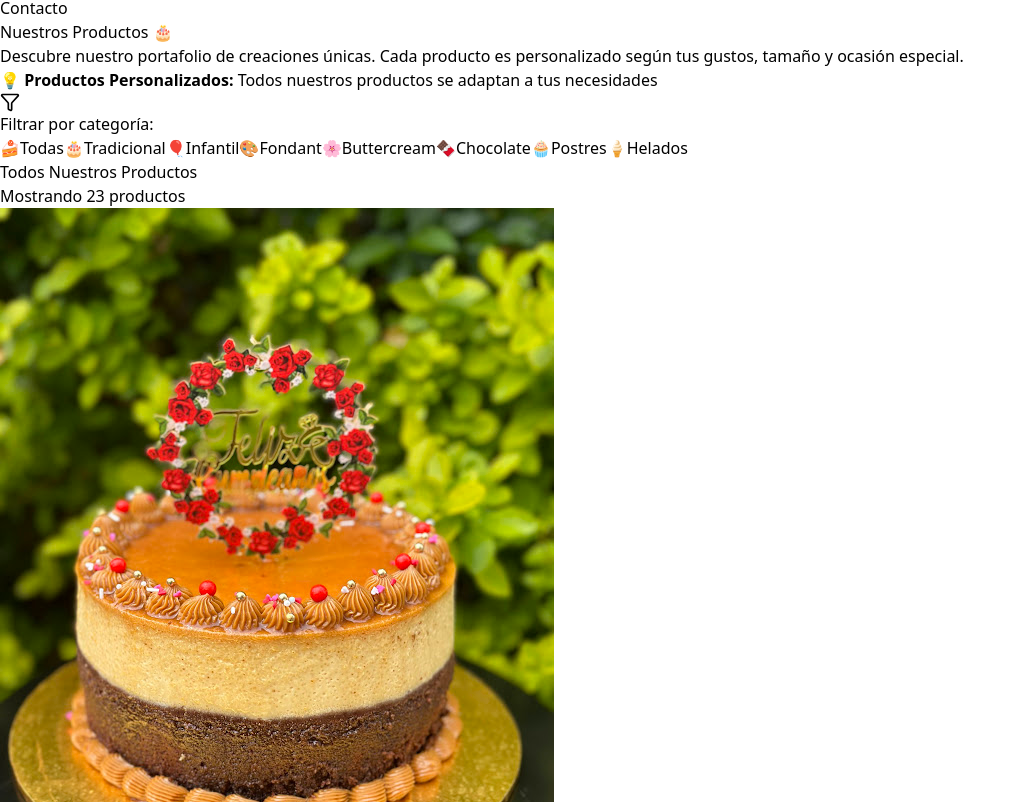
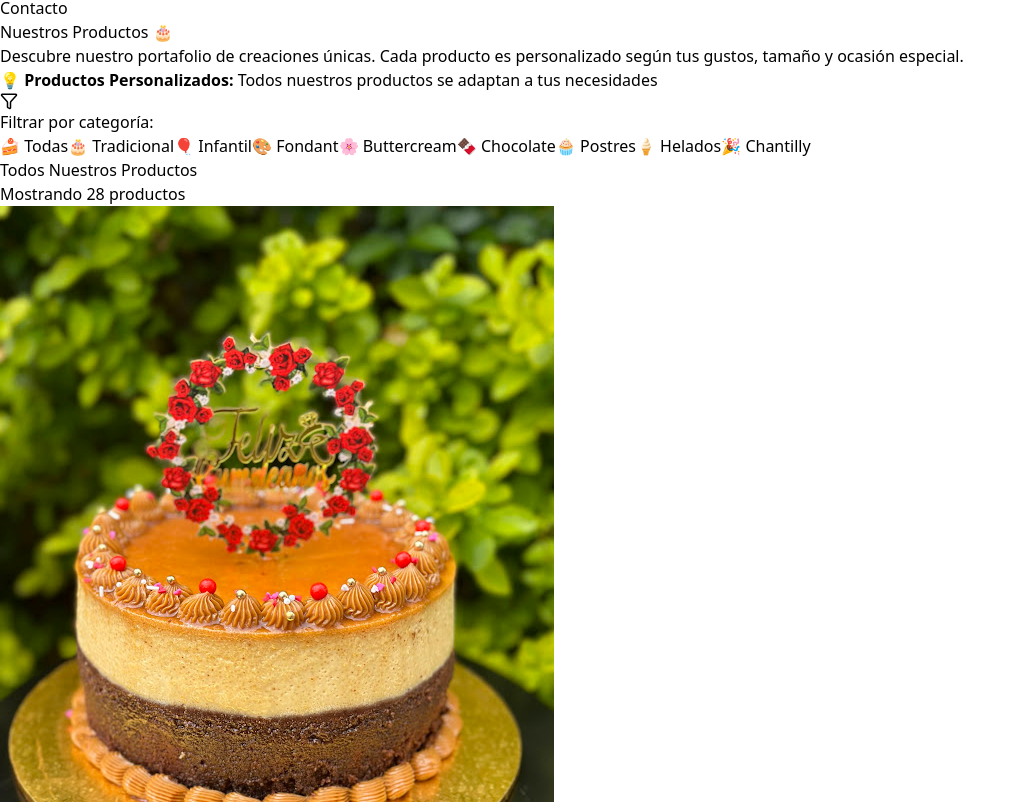
Before and after one commit to Mauriizio/sturdy-rotary-phone, a React (Vite) app: page /productos in a window 1280 px wide. Shown: the part 1818-2620 px from the top of the page, without its empty margins (0-1026 px from the left). Built offline with nearby package versions, Linux system fonts and the light colour scheme.

Commit message:
detalles de tamaño de producto seleccionado arreglado

```diff
--- a/src/pages/Productos.jsx
+++ b/src/pages/Productos.jsx
@@ -30,6 +30,7 @@ Me gustaría cotizar algo similar. ¿Podrían ayudarme con los detalles y precio
     { id: "chocolate", nombre: "Chocolate", emoji: "🍫" },
     { id: "postres", nombre: "Postres", emoji: "🧁" },
     { id: "helados", nombre: "Helados", emoji: "🍦" },
+    { id: "chantilly", nombre: "Chantilly", emoji: "🎉" },
   ]
 
   const productos = [
@@ -62,19 +63,19 @@ Me gustaría cotizar algo similar. ¿Podrían ayudarme con los detalles y precio
     // Tortas Infantil
     {
       id: 4,
-      nombre: "Torta Paw Patrol Chantilly",
+      nombre: "Torta Paw Patrol",
       categoria: "infantil",
-      descripcion: "Torta temática Paw Patrol Cubierta de Chantilly",
+      descripcion: "Torta temática Paw Patrol",
       imagen: "/public/Tortas/infantil3.jpg",
       tags: ["Paw Patrol", "Chantilly", "Infantil"],
     },
     {
       id: 5,
-      nombre: "Torta Dragon Ball Chantilly",
+      nombre: "Torta Dragon Ball",
       categoria: "infantil",
       descripcion: "Torta de Dragon Ball Chantilly",
       imagen: "/public/Tortas/infantil1.jpg",
-      tags: ["Superhéroes", "DragonBall", "Infantil"],
+      tags: [ "DragonBall", "Infantil"],
     },
     {
       id: 6,
@@ -84,6 +85,51 @@ Me gustaría cotizar algo similar. ¿Podrían ayudarme con los detalles y precio
       imagen: "/public/Tortas/infantil2.jpg",
       tags: ["Chantilly", "Infantil", "One Piece"],
     },
+    {
+      id: 24,
+      nombre: "Torta Granja de Zenon",
+      categoria: "infantil",
+      descripcion: "Torta Granja de Zenon Chantilly",
+      imagen: "/public/Tortas/infantil4.jpg",
+      tags: ["Chantilly", "Infantil", "Granja Zenon"],
+    },
+
+     {
+      id: 25,
+      nombre: "Torta 44 Cats",
+      categoria: "infantil",
+      descripcion: "Torta diseño 44 Cats",
+      imagen: "/public/Tortas/infantil5.jpg",
+      tags: ["Chantilly", "Infantil", "44 Cats"],
+    },
+
+    {
+      id: 26,
+      nombre: "Torta Stranger Things",
+      categoria: "infantil",
+      descripcion: "Torta diseño Stranger Things",
+      imagen: "/public/Tortas/infantil7.jpg",
+      tags: [ "Infantil", "Stranger Things"],
+    },
+
+    {
+      id: 27,
+      nombre: "Torta Lol Surprise",
+      categoria: "infantil",
+      descripcion: "Torta diseño Lol Surprise",
+      imagen: "/public/Tortas/infantil9.jpg",
+      tags: ["Fondant", "Infantil", "Lol Surprise"],
+    },
+
+    {
+      id: 28,
+      nombre: "Torta Pokemon Fondant",
+      categoria: "infantil",
+      descripcion: "Torta diseño Pokemon",
+      imagen: "/public/Tortas/infantil10.jpg",
+      tags: [ "Infantil", "Pokemon"],
+    },
+
 
     // Tortas Buttercream
     {
@@ -231,6 +277,7 @@ Me gustaría cotizar algo similar. ¿Podrían ayudarme con los detalles y precio
       imagen: "/placeholder.svg?height=300&width=300",
       tags: ["Artesanal", "Variedad", "Único"],
     },
+
   ]
 
   const productosFiltrados =
@@ -255,31 +302,32 @@ Me gustaría cotizar algo similar. ¿Podrían ayudarme con los detalles y precio
       </section>
 
       {/* Filtros de Categorías */}
-      <section className="py-8 px-4 bg-white shadow-sm sticky top-0 z-10">
+<section className="py-3 px-4 bg-white shadow-sm sticky top-0 z-10">
   <div className="max-w-6xl mx-auto">
-          <div className="flex items-center gap-4 mb-4">
-            <Filter className="text-gray-600" size={20} />
-            <h3 className="text-lg font-semibold text-gray-800">Filtrar por categoría:</h3>
+    <div className="flex items-center gap-3 mb-3">
+      <Filter className="text-gray-600" size={18} />
+      <h3 className="text-base font-semibold text-gray-800">Filtrar por categoría:</h3>
     </div>
 
-          <div className="flex flex-wrap gap-3">
+    {/* carrusel horizontal, texto reducido en móvil */}
+    <div className="flex space-x-2 overflow-x-auto no-scrollbar pb-1">
       {categorias.map((categoria) => (
         <button
           key={categoria.id}
           onClick={() => setCategoriaActiva(categoria.id)}
-                className={`px-6 py-3 rounded-full font-medium transition-all duration-300 flex items-center gap-2 ${
+          className={`flex-shrink-0 px-3 py-1 rounded-full font-medium transition-all duration-200 whitespace-nowrap ${
             categoriaActiva === categoria.id
-                    ? "bg-pink-600 text-white shadow-lg"
+              ? "bg-pink-600 text-white shadow"
               : "bg-gray-100 text-gray-700 hover:bg-gray-200"
-                }`}
+          } text-lg`}
         >
-                <span>{categoria.emoji}</span>
-                <span>{categoria.nombre}</span>
+          {categoria.emoji} {categoria.nombre}
         </button>
       ))}
     </div>
   </div>
 </section>
+
 
       {/* Galería de Productos */}
       <section className="py-16 px-4">
@@ -517,7 +565,7 @@ Me gustaría cotizar algo similar. ¿Podrían ayudarme con los detalles y precio
       {/* Modal de Producto (opcional) */}
       {productoSeleccionado && (
         <div className="fixed inset-0 bg-black/50 flex items-center justify-center p-4 z-50">
-          <div className="bg-white rounded-xl max-w-2xl w-full max-h-[90vh] overflow-y-auto">
+          <div className="bg-white rounded-xl max-w-2xl w-full max-h-screen overflow-hidden">
             <div className="p-6">
               <div className="flex justify-between items-start mb-4">
                 <h3 className="text-2xl font-bold text-gray-800">{productoSeleccionado.nombre}</h3>
@@ -532,7 +580,7 @@ Me gustaría cotizar algo similar. ¿Podrían ayudarme con los detalles y precio
               <img
                 src={productoSeleccionado.imagen || "/placeholder.svg"}
                 alt={productoSeleccionado.nombre}
-                className="w-full h-64 object-cover rounded-lg mb-4"
+                className="w-full object-contain max-h-[60vh] rounded-lg mb-4"
               />
 
               <p className="text-gray-600 mb-4">{productoSeleccionado.descripcion}</p>
```
Lines whose indentation alone changed are shown as unchanged.
